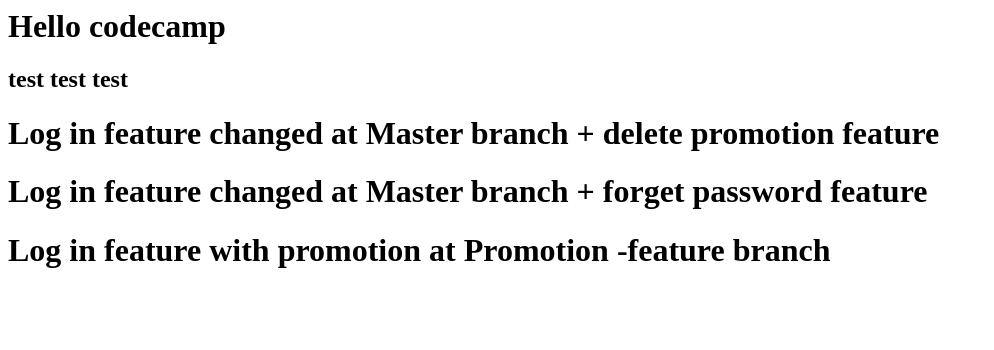
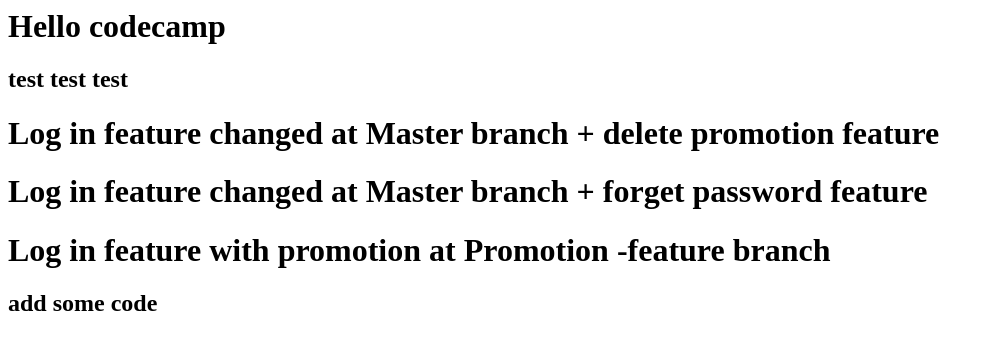
Before and after one commit to thatsaphon/fantastic-octo-guacamole, a plain HTML site: page index.html in a window 1280 px wide. Shown: the whole page, without its empty margins (0-994 px from the left). Drawn offline with Linux system fonts and the light colour scheme.

Commit message:
add some code

```diff
--- a/index.html
+++ b/index.html
@@ -5,3 +5,4 @@
 <h1>Log in feature changed at Master branch + delete promotion feature</h1>
 <h1>Log in feature changed at Master branch + forget password feature</h1>
 <h1>Log in feature with promotion at Promotion -feature branch</h1>
+<h2>add some code</h2>
```
